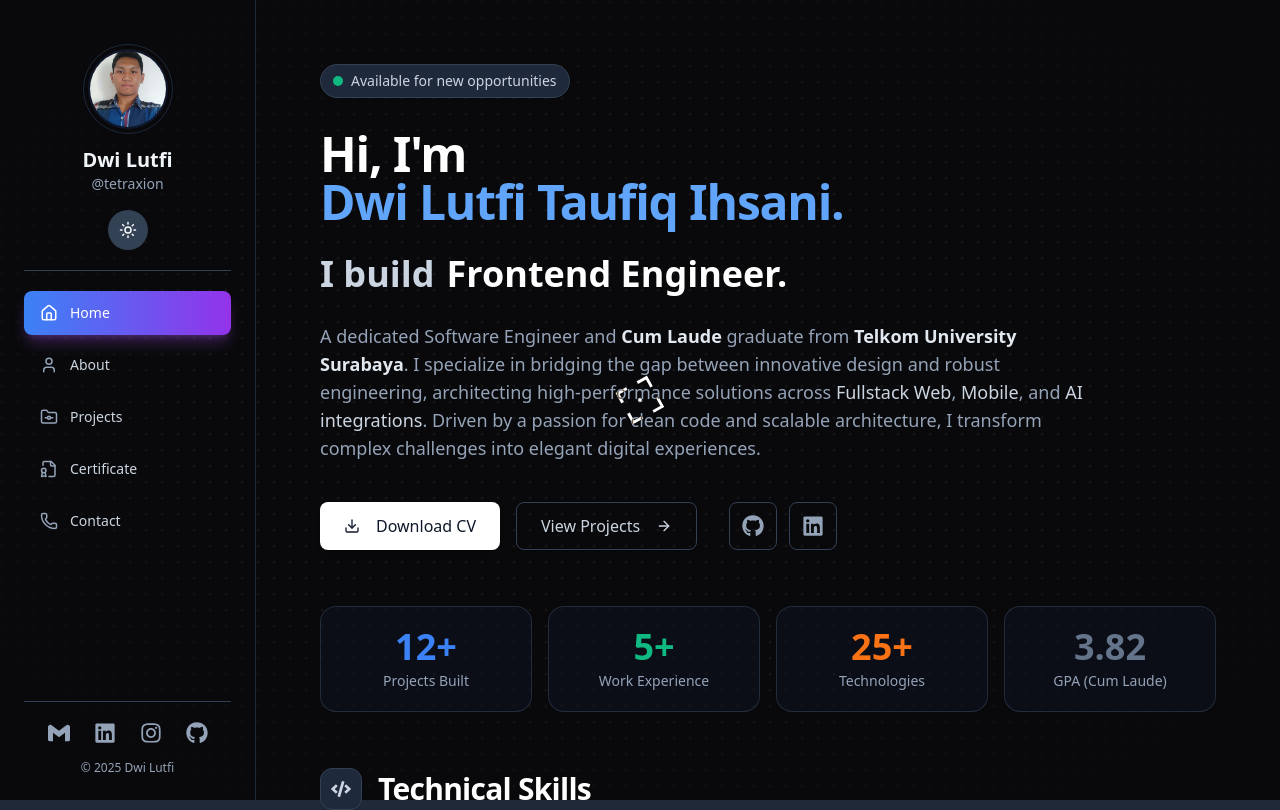
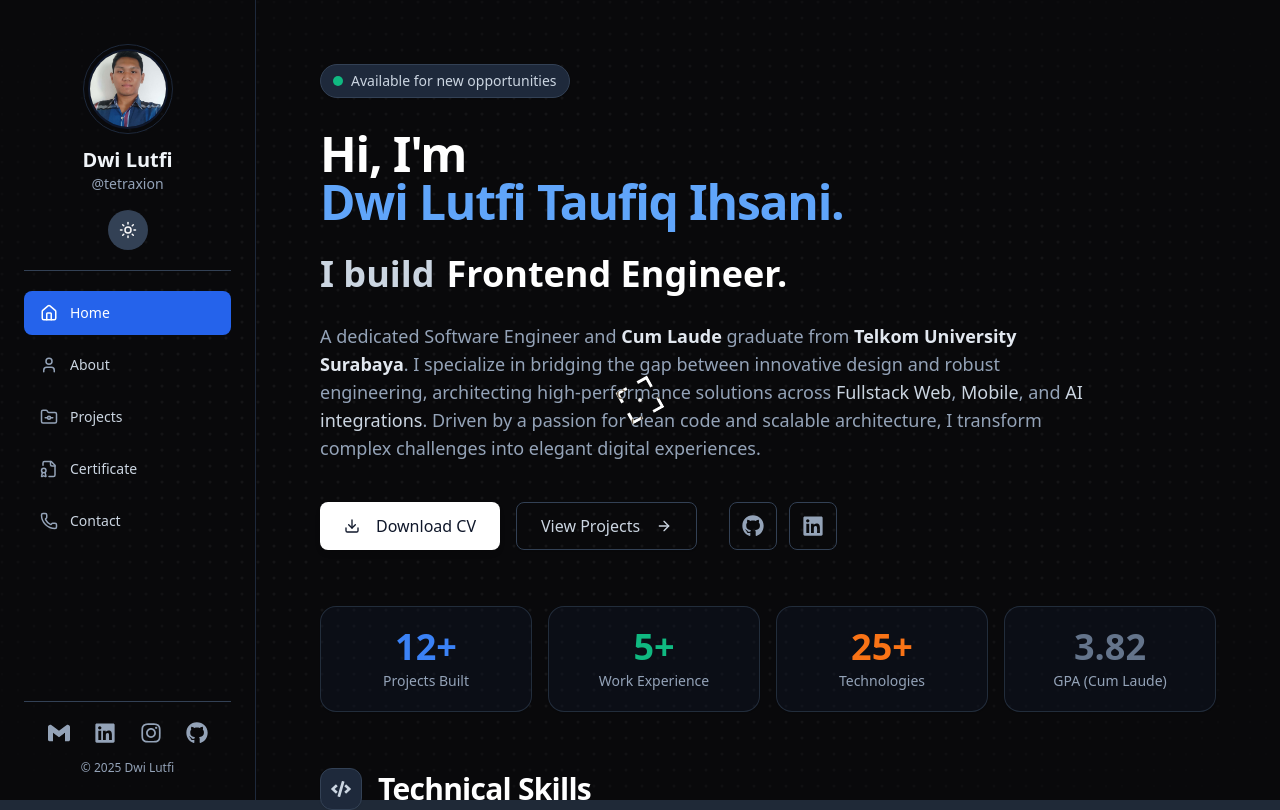
Before and after one commit to tetraxion/Personal-portofolio, a Next.js app: page / in a window 1280 px wide. Shown: the top 810 px of the page. Built offline with nearby package versions, Linux system fonts and the light colour scheme.

Commit message:
feat: add responsive sidebar component with theme switching and navigation links

```diff
--- a/components/sidebar.tsx
+++ b/components/sidebar.tsx
@@ -14,6 +14,7 @@ import Image from "next/image";
 
 export const Sidebar = () => {
     const pathname = usePathname();
+    console.log("Sidebar v2 rendered");
     const [isOpen, setIsOpen] = useState(false);
     const { theme, setTheme } = useTheme();
     const [mounted, setMounted] = useState(false);
@@ -179,7 +180,7 @@ function SidebarContent({
                                     onClick={onClose}
                                     className={`flex items-center gap-3 px-4 py-3 rounded-lg transition-all duration-300 group ${
                                         isActive
-                                            ? "bg-gradient-to-r from-blue-500 to-purple-600 text-white font-semibold shadow-lg shadow-purple-500/30"
+                                            ? "bg-blue-600 text-white font-semibold"
                                             : "hover:bg-slate-100 dark:hover:bg-slate-800 text-slate-600 dark:text-slate-300"
                                     }`}
                                 >
```
